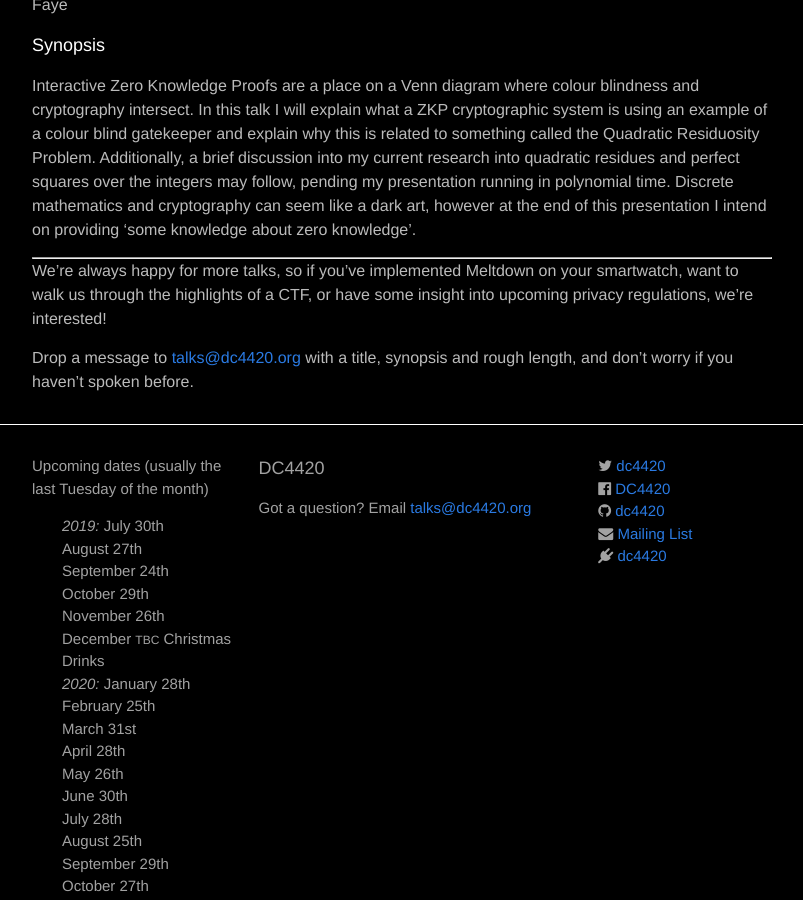
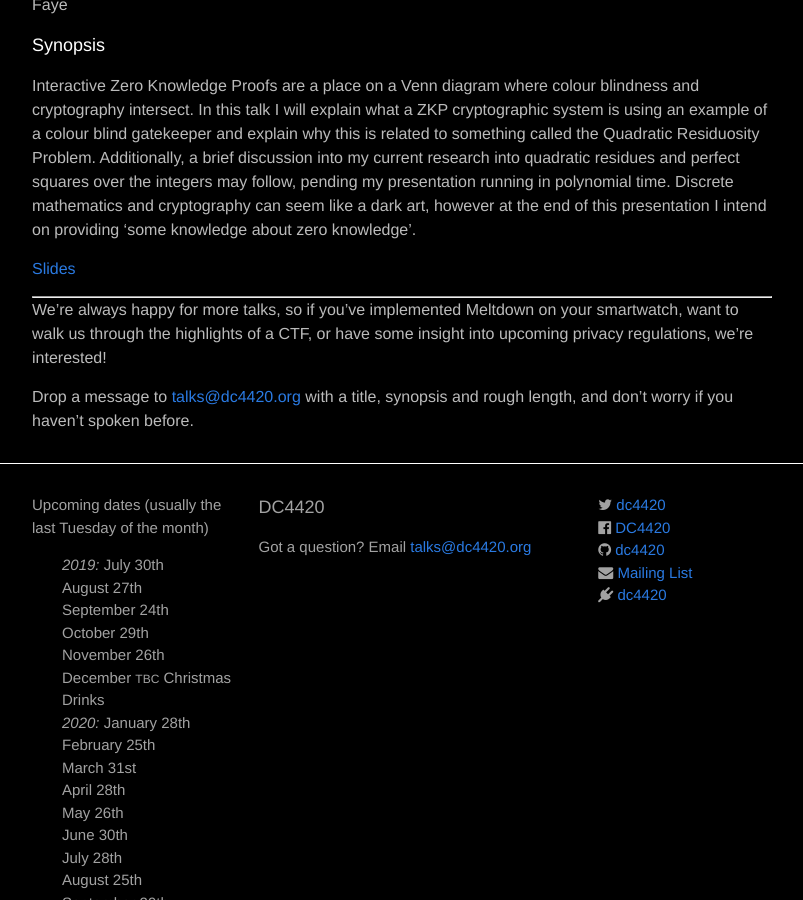
Before and after one commit to dc4420/website, a Jekyll site: the page built from _posts/2019-06-25-talks.markdown, in a window 1280 px wide and 900 px high, scrolled down 644 px. Shown: the whole window, without its empty margins (238-1041 px from the left). Built offline with Jekyll 4.4.1, drawn with Linux system fonts in a browser that asks for light colours; nearby versions of some CDN libraries.

Commit message:
Add link to Faye's slides

```diff
--- a/_posts/2019-06-25-talks.markdown
+++ b/_posts/2019-06-25-talks.markdown
@@ -32,6 +32,8 @@
 Interactive Zero Knowledge Proofs are a place on a Venn diagram where colour blindness and cryptography intersect. In this talk I will explain what a ZKP cryptographic system is using an example of a colour blind gatekeeper and explain why this is related to something called the Quadratic Residuosity Problem. Additionally, a brief discussion into my current research into quadratic residues and perfect squares over the integers may follow, pending my presentation running in polynomial time.
 Discrete mathematics and cryptography can seem like a dark art, however at the end of this presentation I intend on providing 'some knowledge about zero knowledge'.
 
+[Slides]({{ '/slides/2019-06-25/QuadResPresv13.pdf'  | prepend: site.baseurl | prepend: site.url }})
+
 <hr>
 
 We're always happy for more talks, so if you've implemented Meltdown on your smartwatch,
```
